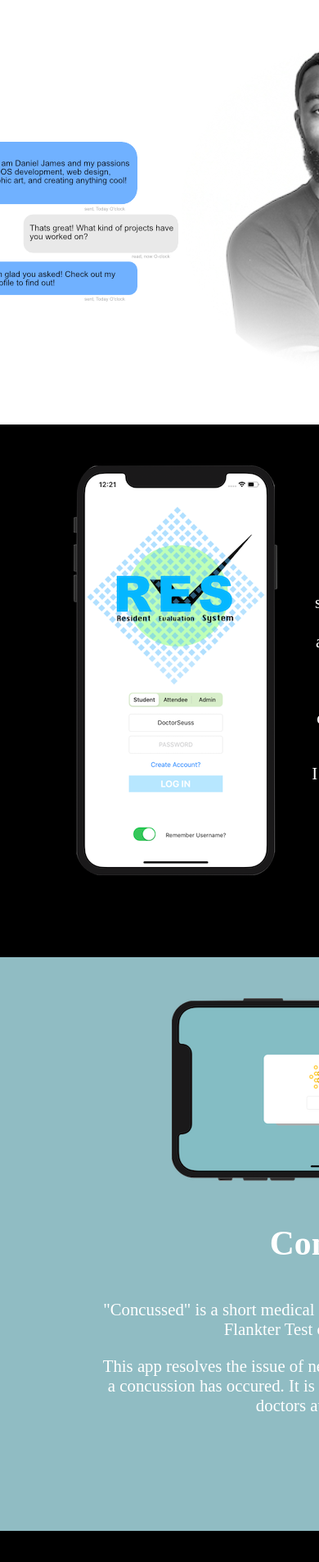
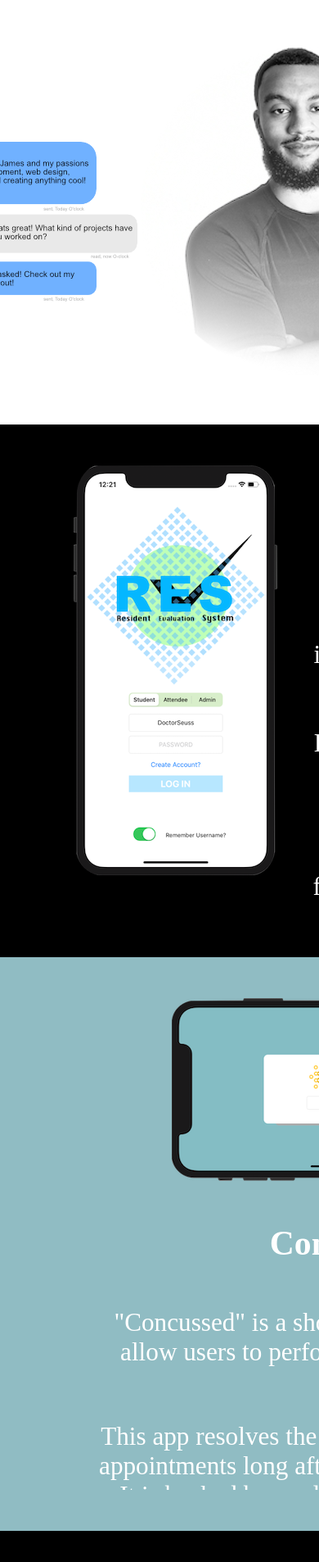
Before and after one commit to danielijames/webResumePortfolio, a plain HTML site: page index.html in a window 390 px wide. Shown: the part 82-1988 px from the top of the page at 82% size. Drawn offline with Linux system fonts and the light colour scheme.

Commit message:
Add files via upload

```diff
--- a/index.html
+++ b/index.html
@@ -33,7 +33,7 @@
       <div></div>
           <div class="appTwoText">
               <div> <h1> Concussed? </h1> </div>
-              <div> <p> "Concussed" is a short medical app designed to allow users to perform the Flankter Test on the field of sport play. </p> </l> <p> This app resolves the issue of needing to schedule appointments long after a concussion has occured. It is backed by medical research performed by doctors at UTC and Erlanger. </p>
+              <div> <p> "Concussed" is a short medical app designed to allow users to perform the Flanker Test in real time. </p> </l> <p> This app resolves the issue of needing to schedule appointments long after a concussion has occured. It is backed by medical research performed by doctors at UTC and Erlanger. </p>
           </div>
         <div></div>
     </div>
@@ -48,7 +48,7 @@
 
           <div class="appThreeText">
               <div> <h1> Autism Environment </h1> </div>
-              <div> <p> Those who may be recognized as Autistic, or living with autism symptoms, are known to commonly experience a phenomenon where-by their brain pathways associate pain with uncomfortable sensory patterns. </p> </l> <p> This app is an educational experience, based on scientific research, with videos and games to educate through experience. </p>
+              <div> <p> Those who may be recognized as Autistic, or living with autism symptoms, are known to commonly experience a phenomenon where-by their brain pathways associate pain with uncomfortable sensory patterns. </p> </l> <p> This app is an educational experience, based on scientific research, with videos and games that help the autism symptoms to be better understood. </p>
           </div>
     </div>
     </div>
--- a/style.css
+++ b/style.css
@@ -5,6 +5,12 @@ body, html {
     width: 100%;
     z-index: -1;
     overflow-x: hidden;
+}
+
+@media only screen and (max-width: 768px) {
+  p {
+    font-size: 1.5em;
+  }
 }
 
 nav {
@@ -25,7 +31,7 @@ div.bg-video {
     grid-auto-rows: repeat(1, minmax(auto, 1fr));
     margin-top: 40px;
     left: 50%;
-    margin-left: -300px;
+    margin-left: -350px;
     text-align: center;
     padding-top: 100px;
     z-index: 0;
```
